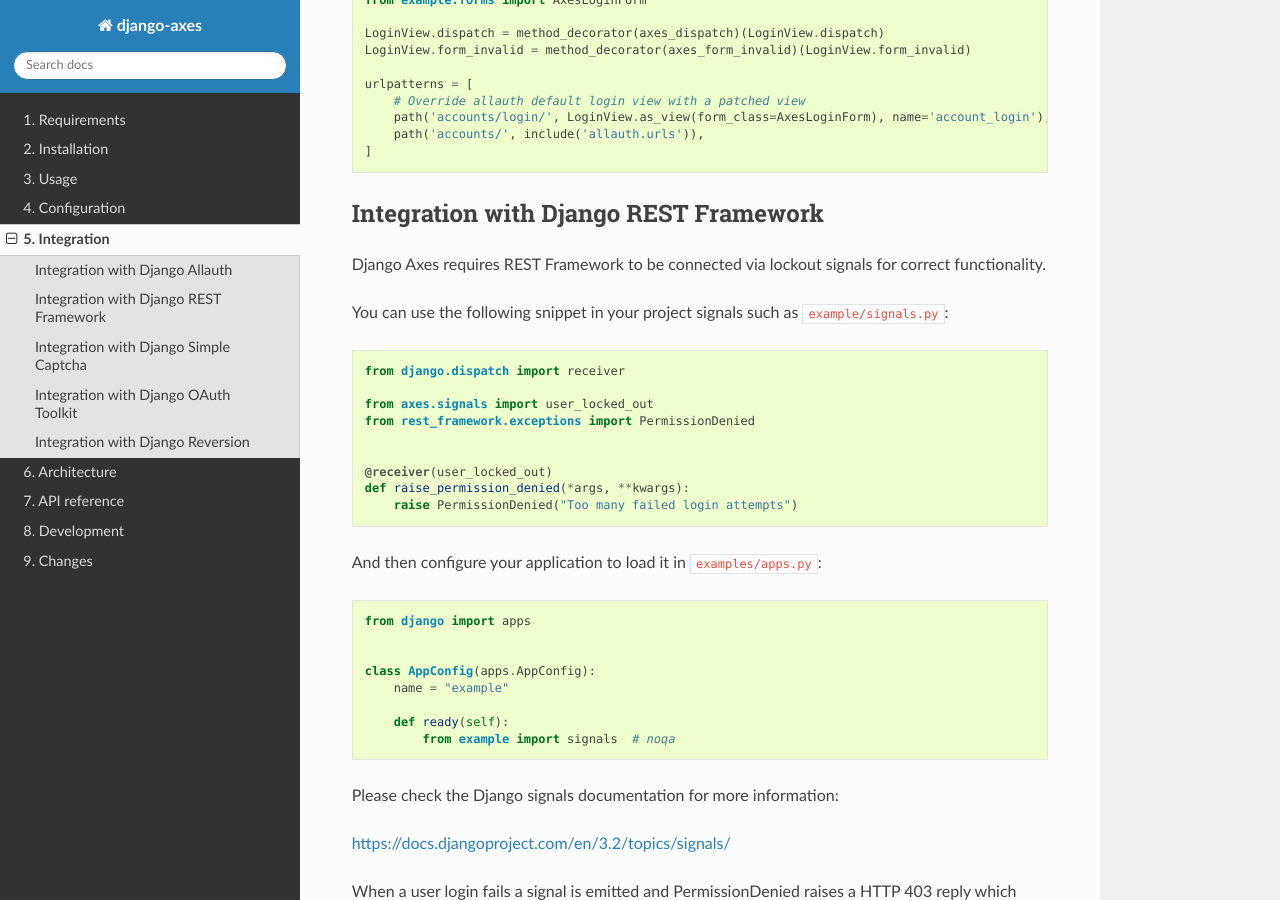
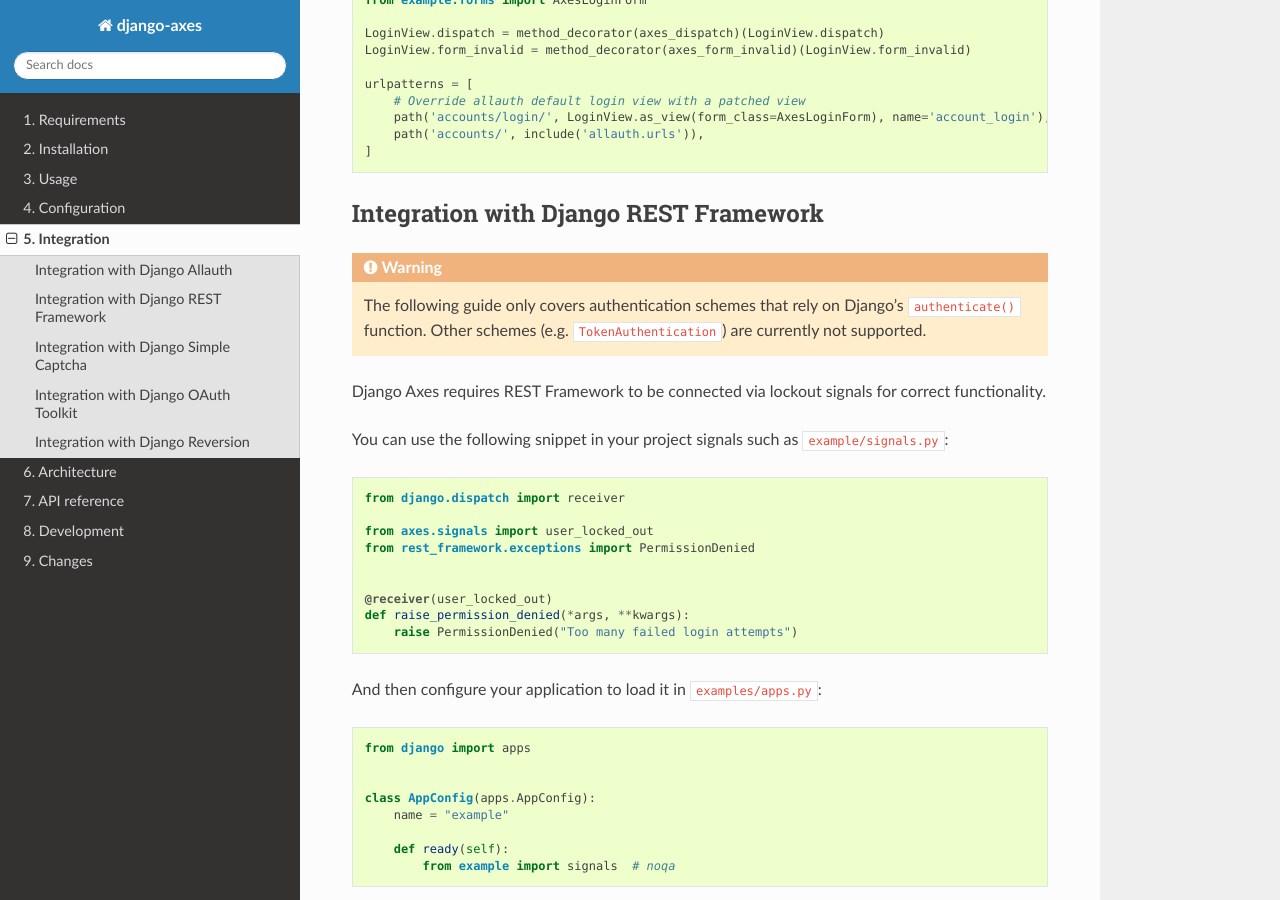
Before and after one commit to jazzband/django-axes, a Sphinx documentation site: the page built from docs/6_integration.rst, in a window 1280 px wide and 900 px high, scrolled down 1751 px. Built offline with Sphinx 7.4.7 and the Read the Docs theme 2.0.0, drawn with Linux system fonts in a browser that asks for light colours; pages that are not in the unit, such as notebooks, are missing from menus; the version number could not be read and is left out.

Commit message:
warn about limited django rest framework integration
ref #814

```diff
--- a/docs/6_integration.rst
+++ b/docs/6_integration.rst
@@ -97,6 +97,11 @@
 
 Integration with Django REST Framework
 --------------------------------------
+
+.. warning::
+   The following guide only covers authentication schemes that rely on
+   Django's ``authenticate()`` function. Other schemes (e.g.
+   ``TokenAuthentication``) are currently not supported.
 
 Django Axes requires REST Framework to be connected
 via lockout signals for correct functionality.
```
